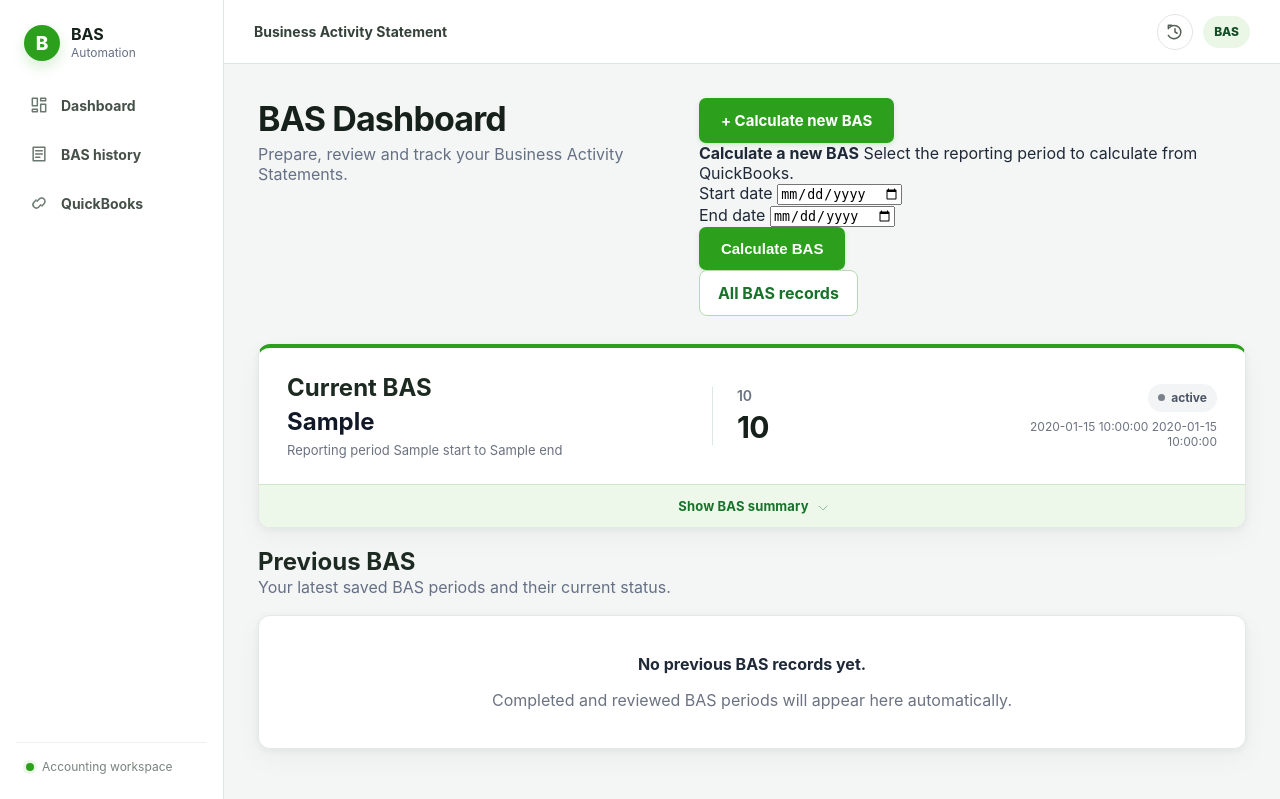
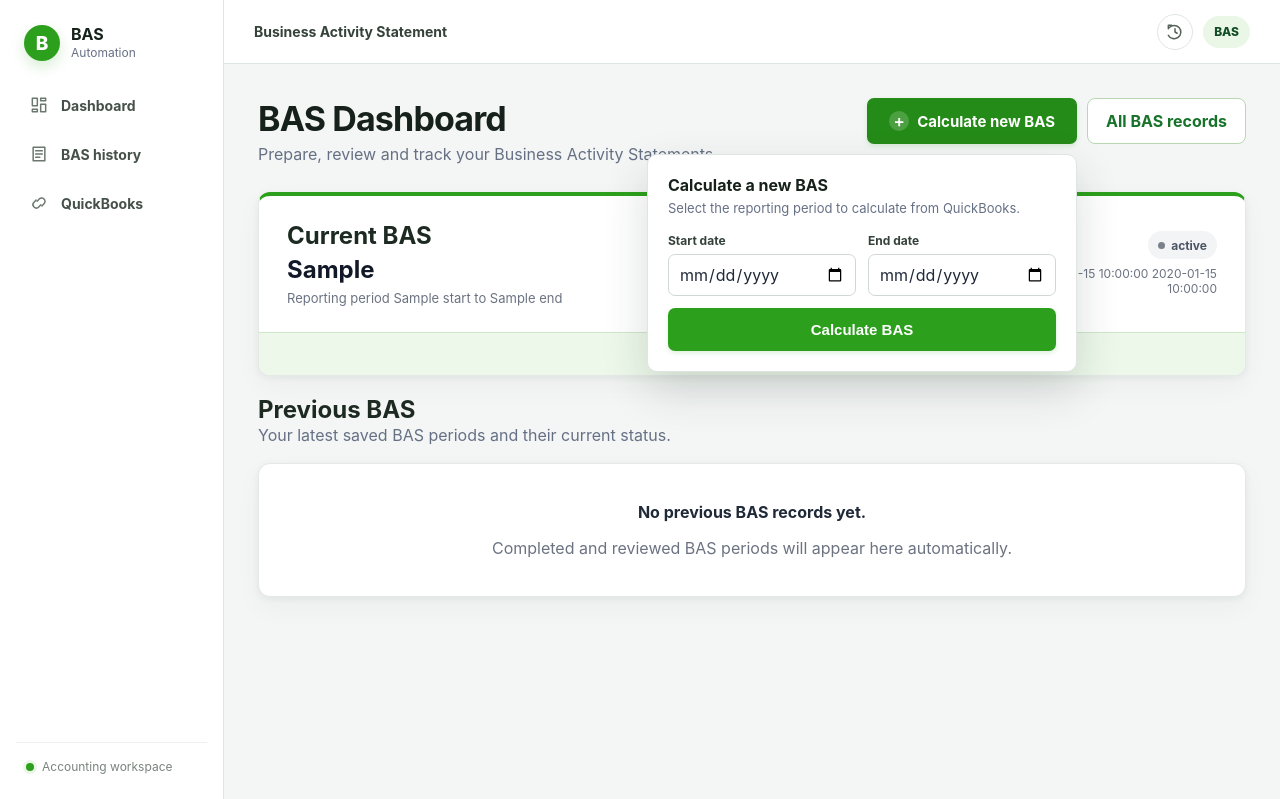
Before and after one commit to raviyadav2509/accounting, a Flask app: template templates/dashboard.html in a window 1280 px wide, after a click that opens the changed part. Shown: the top 799 px of the page. Run offline with Flask 3, Linux system fonts and the light colour scheme; the template is opened without the code that fills it: most values are stand-ins (such as "Sample title", 1, 10 or a date in 2020).

Commit message:
Style dashboard new BAS calculator

```diff
--- a/static/styles.css
+++ b/static/styles.css
@@ -1460,3 +1460,148 @@ button:hover,
     align-items: center;
     gap: 8px;
 }
+
+
+/* New BAS calculator */
+.page-heading-actions {
+    display: flex;
+    align-items: flex-start;
+    gap: 10px;
+}
+
+.new-bas-menu {
+    position: relative;
+}
+
+.new-bas-trigger {
+    list-style: none;
+    cursor: pointer;
+    display: inline-flex;
+    align-items: center;
+    gap: 8px;
+}
+
+.new-bas-trigger::-webkit-details-marker {
+    display: none;
+}
+
+.new-bas-trigger::marker {
+    content: "";
+}
+
+.new-bas-plus {
+    width: 20px;
+    height: 20px;
+    border-radius: 50%;
+    display: inline-flex;
+    align-items: center;
+    justify-content: center;
+    background: rgba(255,255,255,.18);
+    font-size: 17px;
+    font-weight: 600;
+    line-height: 1;
+}
+
+.new-bas-popover {
+    position: absolute;
+    top: calc(100% + 10px);
+    right: 0;
+    z-index: 30;
+    width: 430px;
+    padding: 20px;
+    border: 1px solid var(--bas-border);
+    border-radius: 10px;
+    background: #fff;
+    box-shadow: 0 18px 45px rgba(20, 43, 31, .16);
+}
+
+.new-bas-popover-heading {
+    display: flex;
+    flex-direction: column;
+    gap: 4px;
+    margin-bottom: 16px;
+}
+
+.new-bas-popover-heading strong {
+    color: #17211b;
+    font-size: 16px;
+}
+
+.new-bas-popover-heading span {
+    color: var(--bas-muted);
+    font-size: 13px;
+    line-height: 1.4;
+}
+
+.new-bas-form {
+    display: grid;
+    grid-template-columns: 1fr 1fr;
+    gap: 12px;
+    align-items: end;
+}
+
+.new-bas-form .button {
+    grid-column: 1 / -1;
+    width: 100%;
+}
+
+.date-field {
+    display: flex;
+    flex-direction: column;
+    gap: 6px;
+}
+
+.date-field label {
+    color: #34423a;
+    font-size: 12px;
+    font-weight: 700;
+}
+
+.date-field input {
+    width: 100%;
+    min-height: 42px;
+    padding: 8px 10px;
+    border: 1px solid #cfd8d2;
+    border-radius: 7px;
+    background: #fff;
+    color: #1f2937;
+    font: inherit;
+}
+
+.date-field input:focus {
+    outline: none;
+    border-color: var(--bas-green);
+    box-shadow: 0 0 0 3px rgba(44, 160, 28, .12);
+}
+
+.new-bas-menu[open] > .new-bas-trigger {
+    background: #258b18;
+}
+
+@media (max-width: 760px) {
+    .page-heading-actions {
+        width: 100%;
+        flex-wrap: wrap;
+    }
+
+    .new-bas-menu {
+        width: 100%;
+    }
+
+    .new-bas-trigger,
+    .page-heading-actions > .secondary-button {
+        width: 100%;
+        justify-content: center;
+    }
+
+    .new-bas-popover {
+        position: static;
+        width: 100%;
+        margin-top: 10px;
+        box-shadow: var(--bas-shadow);
+    }
+
+    .new-bas-form {
+        grid-template-columns: 1fr;
+    }
+}
```
